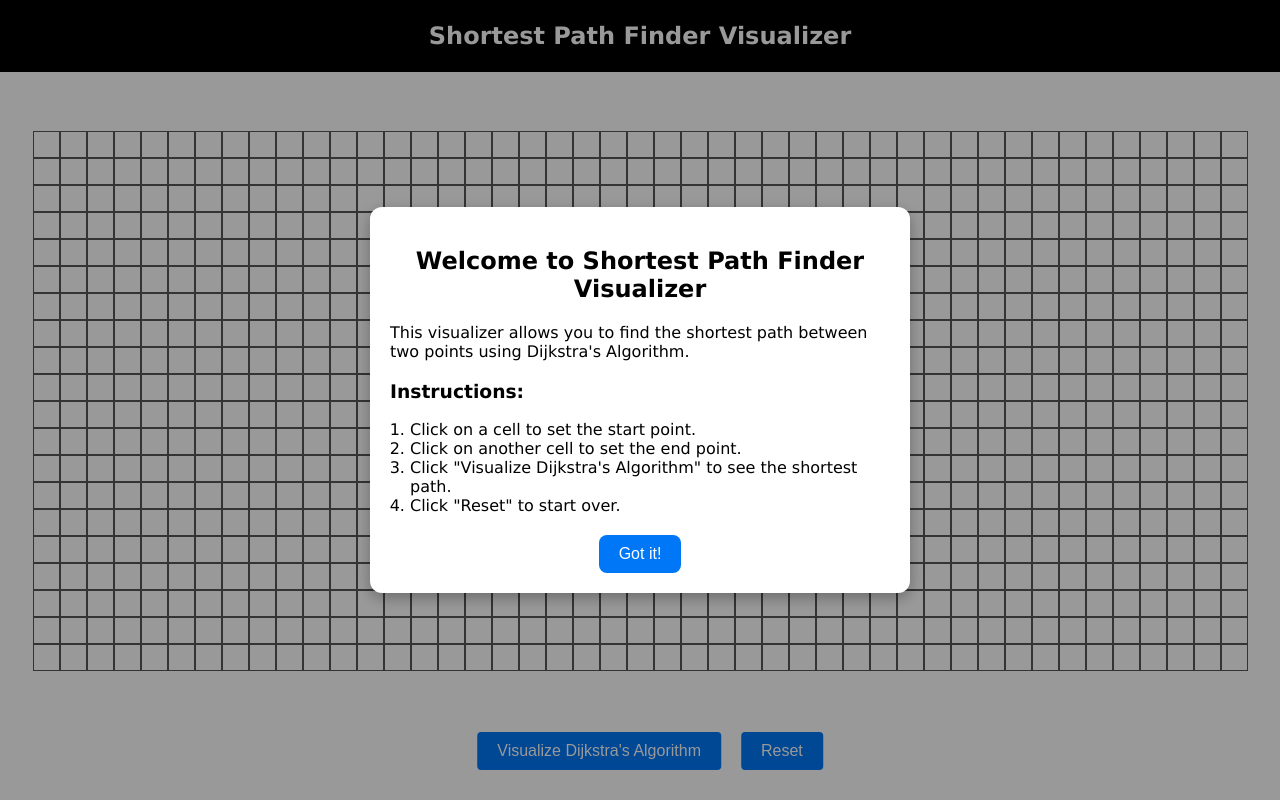
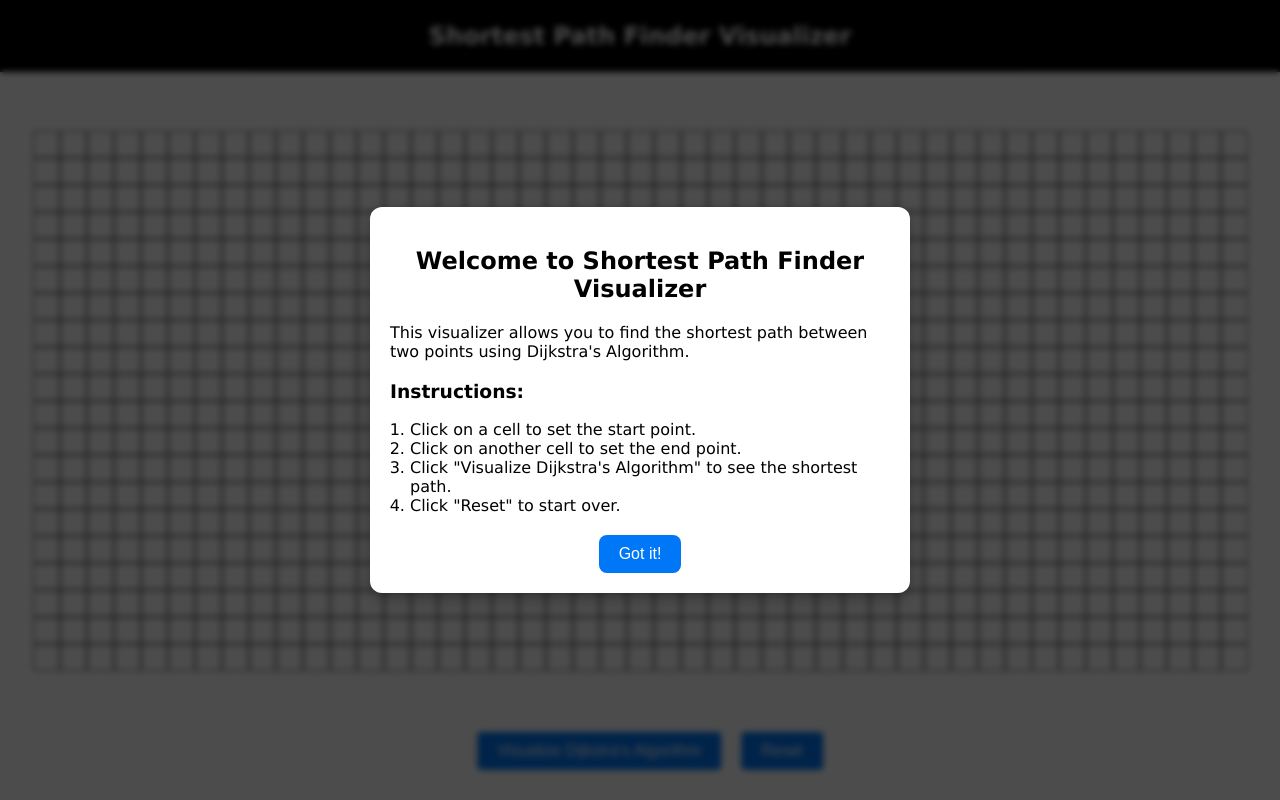
Before and after one commit to suprith03/shortest-path-visualizer, a React (Create React App) app: page / in a window 1280 px wide. Built offline with nearby package versions, Linux system fonts and the light colour scheme.

Commit message:
added pathmodal

```diff
--- a/src/App.css
+++ b/src/App.css
@@ -57,3 +57,13 @@ button:hover {
   background-color: #dddddd;
   color: black;
 }
+.overlay {
+  position: fixed;
+  z-index: 999;
+  left: 0;
+  top: 0;
+  width: 100%;
+  height: 100%;
+  background-color: rgba(0, 0, 0, 0.5);
+  backdrop-filter: blur(3px);
+}
--- a/src/App.js
+++ b/src/App.js
@@ -1,8 +1,9 @@
 import React, { useState, useEffect } from 'react';
 import Grid from './components/Grid';
+import Modal from './components/Modal';
+import PathModal from './components/PathModal';
 import { dijkstra, getNodesInShortestPathOrder } from './algorithms/dijkstra';
 import './App.css';
-import Modal from './components/Modal';
 
 const NUM_ROWS = 20;
 const NUM_COLS = 45;
@@ -38,7 +39,9 @@ const App = () => {
   const [grid, setGrid] = useState([]);
   const [startNode, setStartNode] = useState(null);
   const [endNode, setEndNode] = useState(null);
-  const [showModal, setShowModal] = useState(true);
+  const [showIntroModal, setShowIntroModal] = useState(true);
+  const [showPathModal, setShowPathModal] = useState(false);
+  const [pathNodes, setPathNodes] = useState([]);
 
   useEffect(() => {
     const initialGrid = createGrid();
@@ -77,20 +80,35 @@ const App = () => {
       setTimeout(() => {
         const node = visitedNodesInOrder[i];
         node.isVisited = true;
-        setGrid((prevGrid) => [...prevGrid]);
+        setGrid([...grid]);
       }, 10 * i);
     }
   };
 
   const animateShortestPath = (nodesInShortestPathOrder) => {
-    for (let i = 0; i < nodesInShortestPathOrder.length; i++) {
+    const pathNodesCopy = [...nodesInShortestPathOrder];
+    for (let i = 0; i < pathNodesCopy.length; i++) {
       setTimeout(() => {
-        const node = nodesInShortestPathOrder[i];
+        const node = pathNodesCopy[i];
         node.isPath = true;
         node.stepNumber = i + 1;
-        setGrid((prevGrid) => [...prevGrid]);
+        setGrid([...grid]);
+        if (i === pathNodesCopy.length - 1) {
+          setTimeout(() => {
+            setShowPathModal(true);
+            setPathNodes(pathNodesCopy);
+          }, 1000);
+        }
       }, 100 * i);
     }
+  };
+
+  const closeIntroModal = () => {
+    setShowIntroModal(false);
+  };
+
+  const closePathModal = () => {
+    setShowPathModal(false);
   };
 
   const resetGrid = () => {
@@ -98,15 +116,12 @@ const App = () => {
     setGrid(newGrid);
     setStartNode(null);
     setEndNode(null);
-  };
-
-  const closeModal = () => {
-    setShowModal(false);
+    // setShowIntroModal(true); // Show intro modal again on reset
+    setShowPathModal(false);
   };
 
   return (
     <div className="App">
-      {showModal && <Modal onClose={closeModal} />}
       <nav className="navbar">
         <h1 className="navbar-heading" onClick={resetGrid}>Shortest Path Finder Visualizer</h1>
       </nav>
@@ -117,6 +132,20 @@ const App = () => {
         <button onClick={visualizeDijkstra}>Visualize Dijkstra's Algorithm</button>
         <button onClick={resetGrid}>Reset</button>
       </div>
+
+      {showIntroModal && (
+        <Modal onClose={closeIntroModal} />
+      )}
+      {showPathModal && (
+        <PathModal
+          onClose={closePathModal}
+          pathNodes={pathNodes}
+        />
+      )}
+
+      {(showIntroModal || showPathModal) && (
+        <div className="overlay"></div>
+      )}
     </div>
   );
 };
--- /dev/null
+++ b/src/components/PathModal.js
@@ -0,0 +1,20 @@
+import React from 'react';
+import './Modal.css';
+
+const PathModal = ({ onClose, pathNodes }) => {
+  const pathLength = pathNodes.length ;
+
+  return (
+    <div className="modal">
+      <div className="modal-content">
+        <h2 className="modal-heading">Shortest Path Found!</h2>
+        <p>
+          The shortest path from the start to the end node has {pathLength} nodes
+        </p>
+        <button onClick={onClose}>ok!</button>
+      </div>
+    </div>
+  );
+};
+
+export default PathModal;
```
